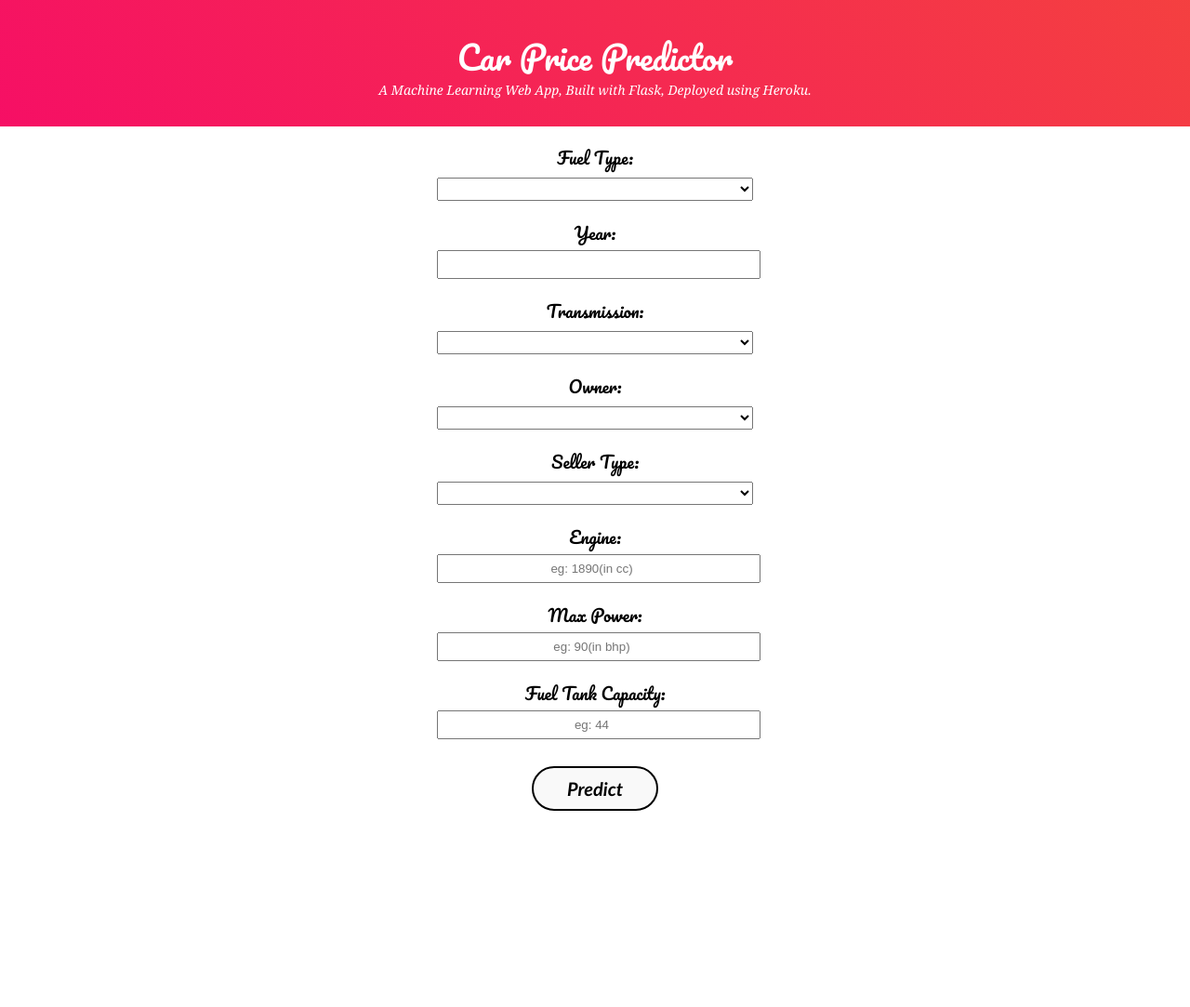
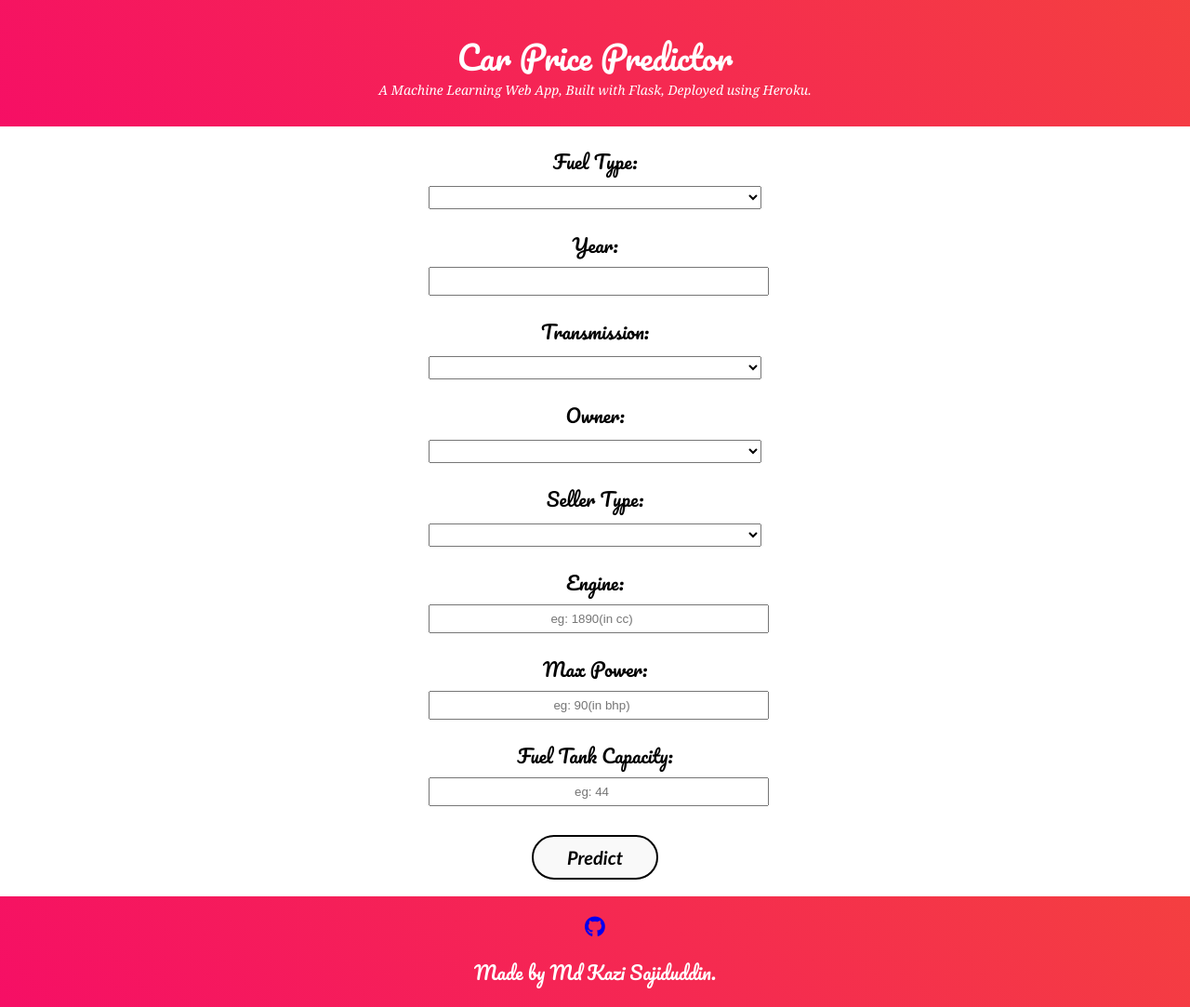
Before and after one commit to Sajid030/car_price_prediction, a Flask app: page / in a window 1280 px wide. Shown: the whole page at 93% size. Before the commit the page ends 872 px from the top, so only its background shows below. Run offline with Flask 2, Linux system fonts and the light colour scheme; parts of the project's set-up code (start-up, migrations or seed data) failed here and were passed over; some libraries are stand-ins or nearby versions.

Commit message:
Changed few styling

```diff
--- a/static/css/style.css
+++ b/static/css/style.css
@@ -62,6 +62,7 @@ body{
 }
 .form-input_heading{
     font-family: 'Pacifico', cursive;
+	font-size: 20px;
 }
 .form-input {
 	text-align: center;
@@ -84,3 +85,30 @@ body{
     color: #4d089a;
     border: 2px solid #4d089a;
 }
+/* Footer */
+.footer{
+	position: relative;
+	background: linear-gradient(45deg, #443B96, #F60B68, #F4483A, #ffcf0e, #3bd2f0);
+	background-size: 500% 500%;
+	animation: change-gradient 10s ease-in-out infinite;
+}
+.contact{
+	padding-top: 20px;
+}
+.footer-description{
+	color: #ffffff;
+	font-family: 'Pacifico', cursive;
+	font-size: 20px;
+}
+/* Result */
+.results{
+    padding: 30px ;
+}
+
+.danger{
+    color: #ff0000;
+}
+
+.safe{
+    color: green;
+}
--- a/templates/index.html
+++ b/templates/index.html
@@ -5,7 +5,7 @@
     <meta http-equiv="X-UA-Compatible" content="IE=edge">
     <meta name="viewport" content="width=device-width, initial-scale=1.0">
     <title>Car Prediction</title>
-        <!-- <script src="https://kit.fontawesome.com/5f3f547070.js" crossorigin="anonymous"></script> -->
+        <script src="https://kit.fontawesome.com/5f3f547070.js" crossorigin="anonymous"></script>
         <link href="https://fonts.googleapis.com/css2?family=Pacifico&display=swap" rel="stylesheet">
         <link rel="stylesheet" href="static/css/style.css">
 </head>
@@ -79,5 +79,11 @@
             </p>
         </form>
     </div>
+    <div class='footer'>
+        <div class="contact">
+            <a target="_blank" href="https://github.com/Sajid030/car_price_prediction"><i class="fab fa-github fa-lg contact-icon"></i></a>
+        </div>
+        <p class='footer-description'>Made by Md Kazi Sajiduddin.</p>
+    </div>
 </body>
 </html>
```
Also changed, not shown: templates/result.html (+5 -4 lines).
